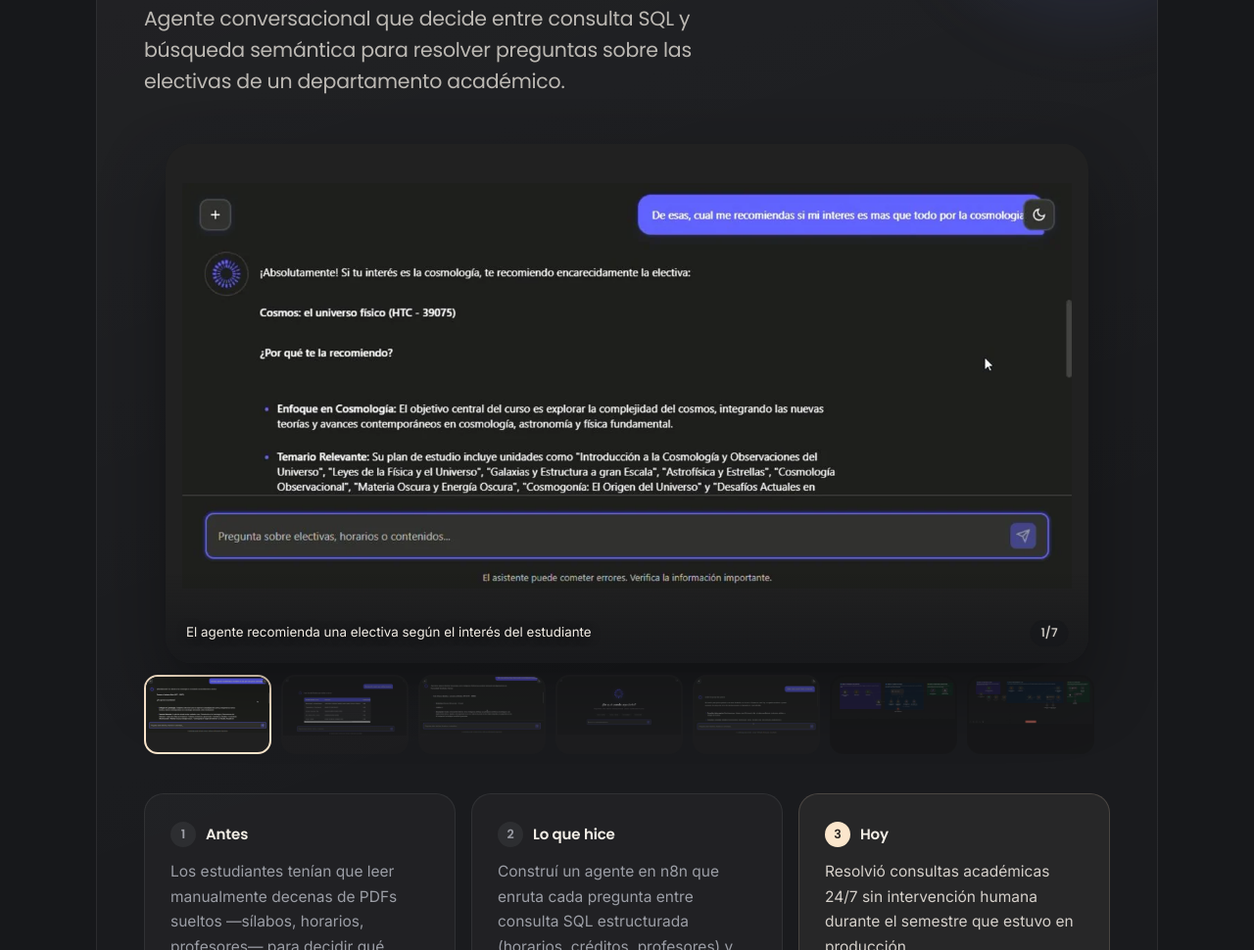
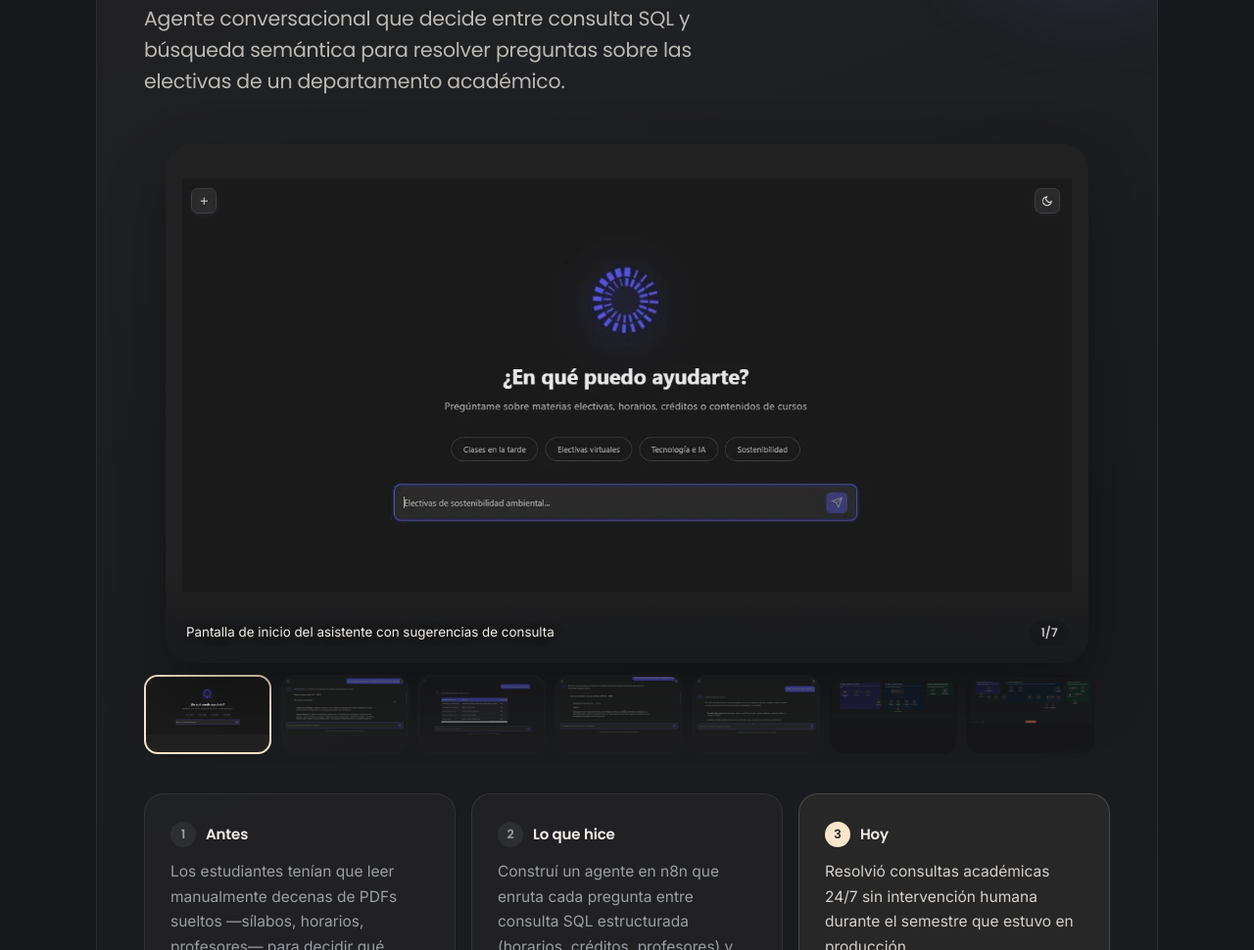
Before and after one commit to JRuiz1601/portfolio, a plain HTML site: page index.html in a window 1280 px wide. Shown: the part 8112-9082 px from the top of the page at 98% size. Drawn offline with Linux system fonts and the light colour scheme.

Commit message:
Portada del chatbot: pantalla de inicio del asistente
Co-Authored-By: Claude Opus 5.5 <noreply@anthropic.com>

```diff
--- a/content.js
+++ b/content.js
@@ -214,10 +214,10 @@ const CONTENT = {
         },
         stack: ["n8n", "Supabase", "pgvector", "Redis", "Gemini"],
         media: [
+          { src: "assets/projects/chatbot-inicio.webp", alt: { es: "Pantalla de inicio del asistente con sugerencias de consulta", en: "Assistant home screen with suggested queries" }, fit: "contain", bg: "#212121" },
           { src: "assets/projects/chatbot-recomendacion.webp", alt: { es: "El agente recomienda una electiva según el interés del estudiante", en: "The agent recommends an elective based on the student's interest" }, fit: "contain", bg: "#212121" },
           { src: "assets/projects/chatbot-tabla.webp", alt: { es: "Consulta SQL: electivas que se dictan los viernes, con profesor y hora", en: "SQL lookup: electives taught on Fridays, with professor and time" }, fit: "contain", bg: "#212121" },
           { src: "assets/projects/chatbot-electivas-ia.webp", alt: { es: "Búsqueda semántica: electivas relacionadas con inteligencia artificial", en: "Semantic search: electives related to artificial intelligence" }, fit: "contain", bg: "#212121" },
-          { src: "assets/projects/chatbot-inicio.webp", alt: { es: "Pantalla de inicio del asistente con sugerencias de consulta", en: "Assistant home screen with suggested queries" }, fit: "contain", bg: "#212121" },
           { src: "assets/projects/chatbot-saludo.webp", alt: { es: "El agente explica sus dos herramientas: datos exactos y contenido temático", en: "The agent explains its two tools: exact data and topical content" }, fit: "contain", bg: "#212121" },
           { src: "assets/projects/chatbot-agente.webp", alt: { es: "Arquitectura del agente: captura, validación y respuesta", en: "Agent architecture: intake, validation and response" }, fit: "contain", bg: "#141414" },
           { src: "assets/projects/chatbot-ingesta.webp", alt: { es: "Pipeline de ingesta y vectorización de documentos", en: "Document ingestion and vectorization pipeline" }, fit: "contain", bg: "#141414" }
--- a/index.html
+++ b/index.html
@@ -148,7 +148,7 @@
   <div class="video-frame" id="videoFrame"></div>
 </div>
 
-<script src="content.js?v=7"></script>
+<script src="content.js?v=8"></script>
 <script src="story.js?v=23"></script>
 <script src="logos.js?v=22"></script>
 <script src="app.js?v=23"></script>
```
